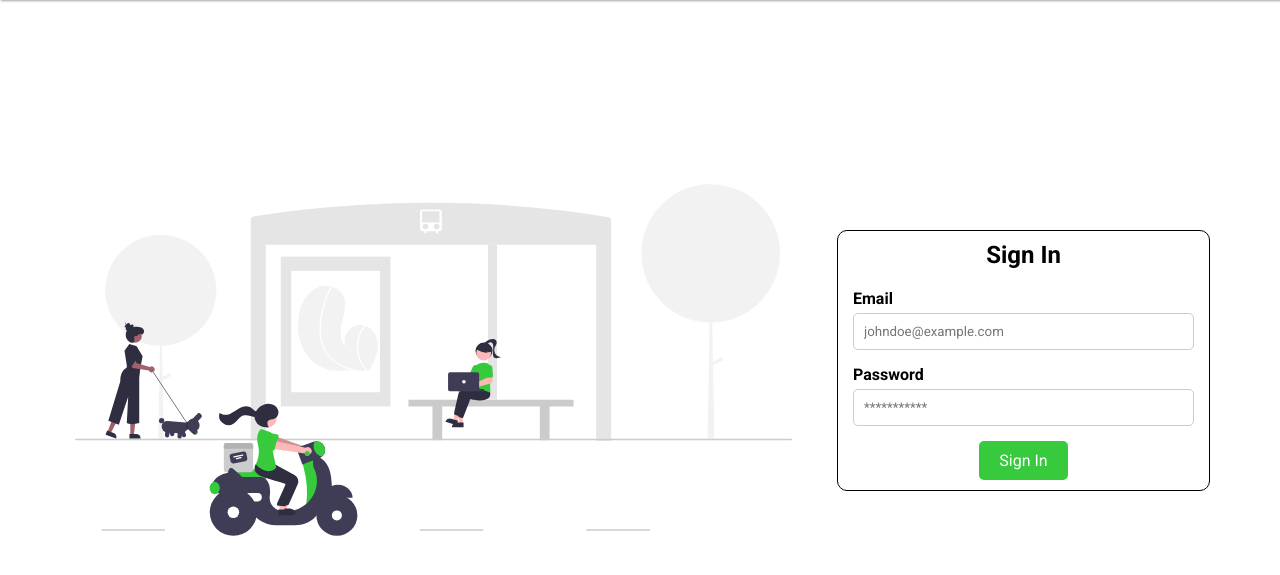
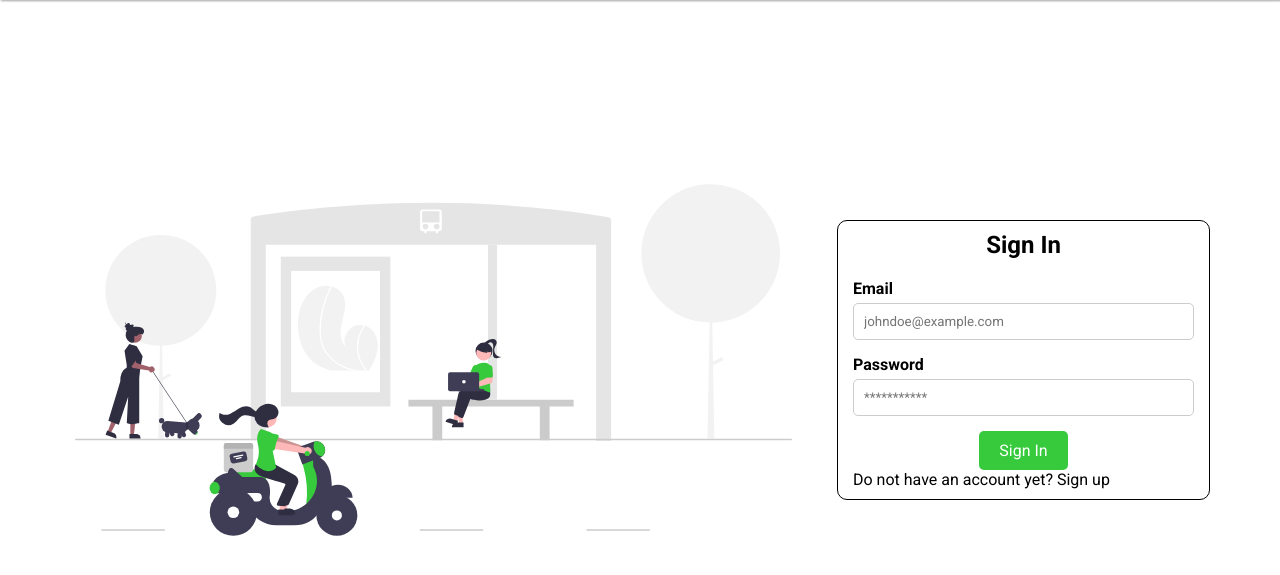
Before and after one commit to Anuj-Khadka/Yatra, a Flask app: page / in a window 1280 px wide. Shown: the part 58-633 px from the top of the page. Run offline with Flask 3, Linux system fonts and the light colour scheme.

Commit message:
Update home page

```diff
--- a/templates/index.html
+++ b/templates/index.html
@@ -13,7 +13,7 @@
             <h2>
                 Sign In
             </h2>
-            <form action="" method="post">
+            <form action="" method="post" class="auth-form">
                 <div class="user-email-info input-field">
                     <label for="user-email">Email</label>
                     <input type="text" name="user-email" id="user-email" placeholder="johndoe@example.com">
@@ -29,6 +29,11 @@
                 </div>
 
             </form>
+            <div class="other-option">
+                Do not have an account yet? <span class="signup-opt">
+                    Sign up
+                </span>
+            </div>
         </div>
     </div>
 </div>
```
